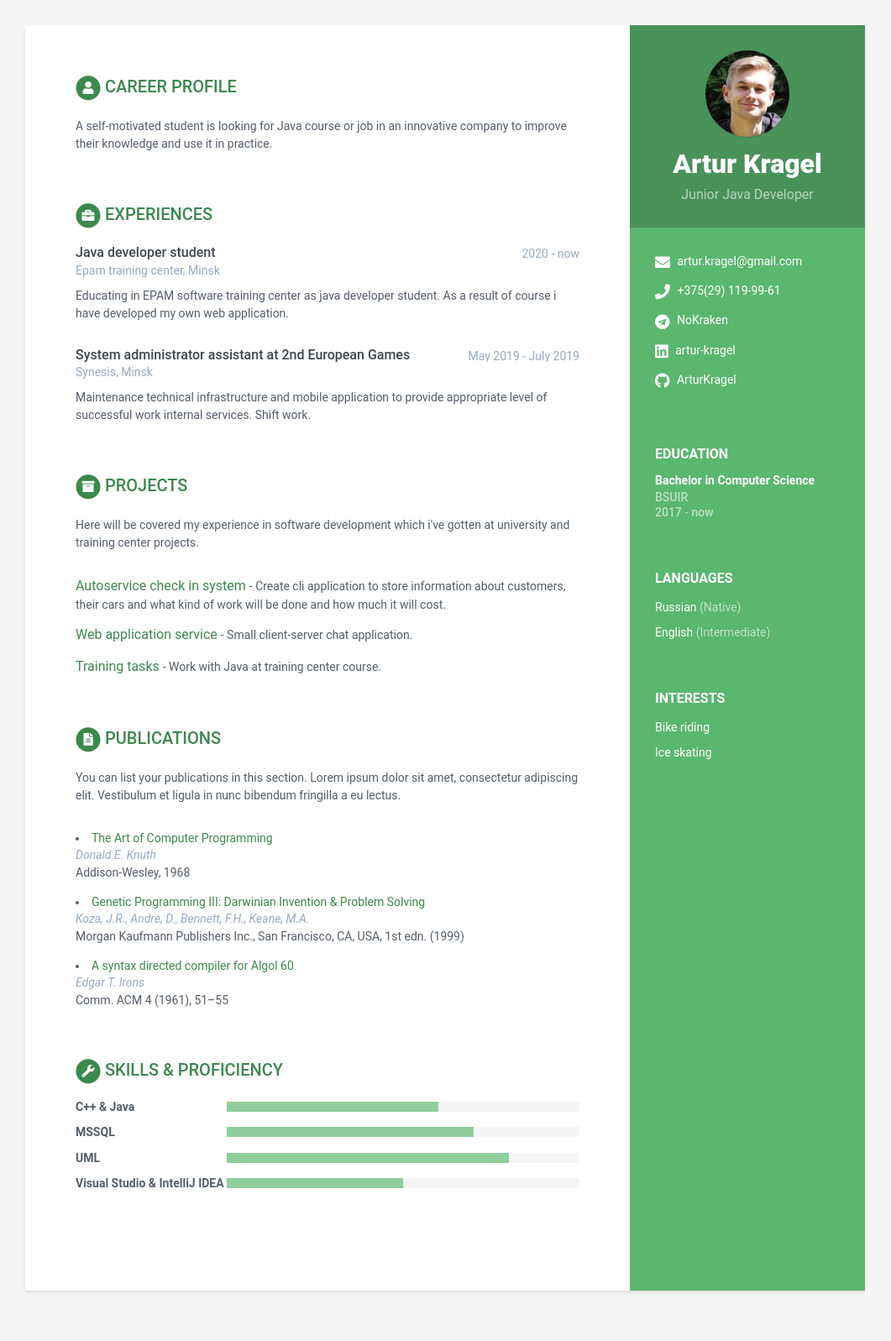
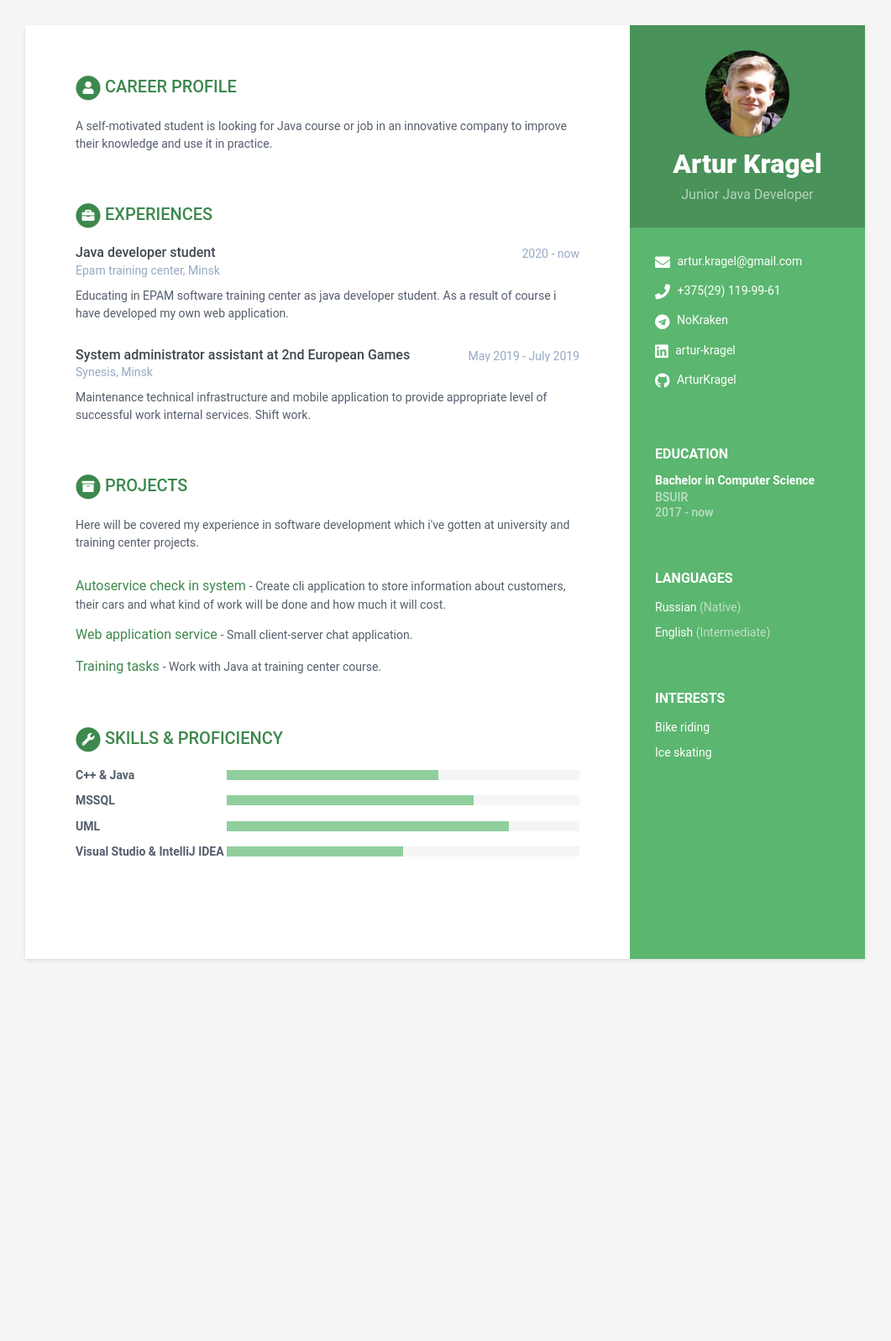
Before and after one commit to tide34/my-brother_s-CV, a Jekyll site: the page built from index.html, in a window 1280 px wide. Shown: the whole page at 84% size, without its empty margins (110-1171 px from the left). Built offline with Jekyll 4.4.1, drawn with Linux system fonts in a browser that asks for light colours; after the commit the page ends 1202 px from its top, so only the background shows below that.

Commit message:
Update favicon.ico

```diff
--- a/_data/data.yml
+++ b/_data/data.yml
@@ -97,26 +97,7 @@ projects:
 
 
 publications:
-    title: Publications
-    intro: |
-      You can list your publications in this section. Lorem ipsum dolor sit
-      amet, consectetur adipiscing elit. Vestibulum et ligula in nunc
-      bibendum fringilla a eu lectus.
-    papers:
-      - title: The Art of Computer Programming
-        link: "#"
-        authors: Donald E. Knuth
-        conference: Addison-Wesley, 1968
 
-      - title: "Genetic Programming III: Darwinian Invention &amp; Problem Solving"
-        link: "#"
-        authors: Koza, J.R., Andre, D., Bennett, F.H., Keane, M.A.
-        conference: "Morgan Kaufmann Publishers Inc., San Francisco, CA, USA, 1st edn. (1999)"
-
-      - title: A syntax directed compiler for Algol 60
-        link: "#"
-        authors: Edgar T. Irons
-        conference: "Comm. ACM 4 (1961), 51–55"
 
 skills:
     title: Skills &amp; Proficiency
```
